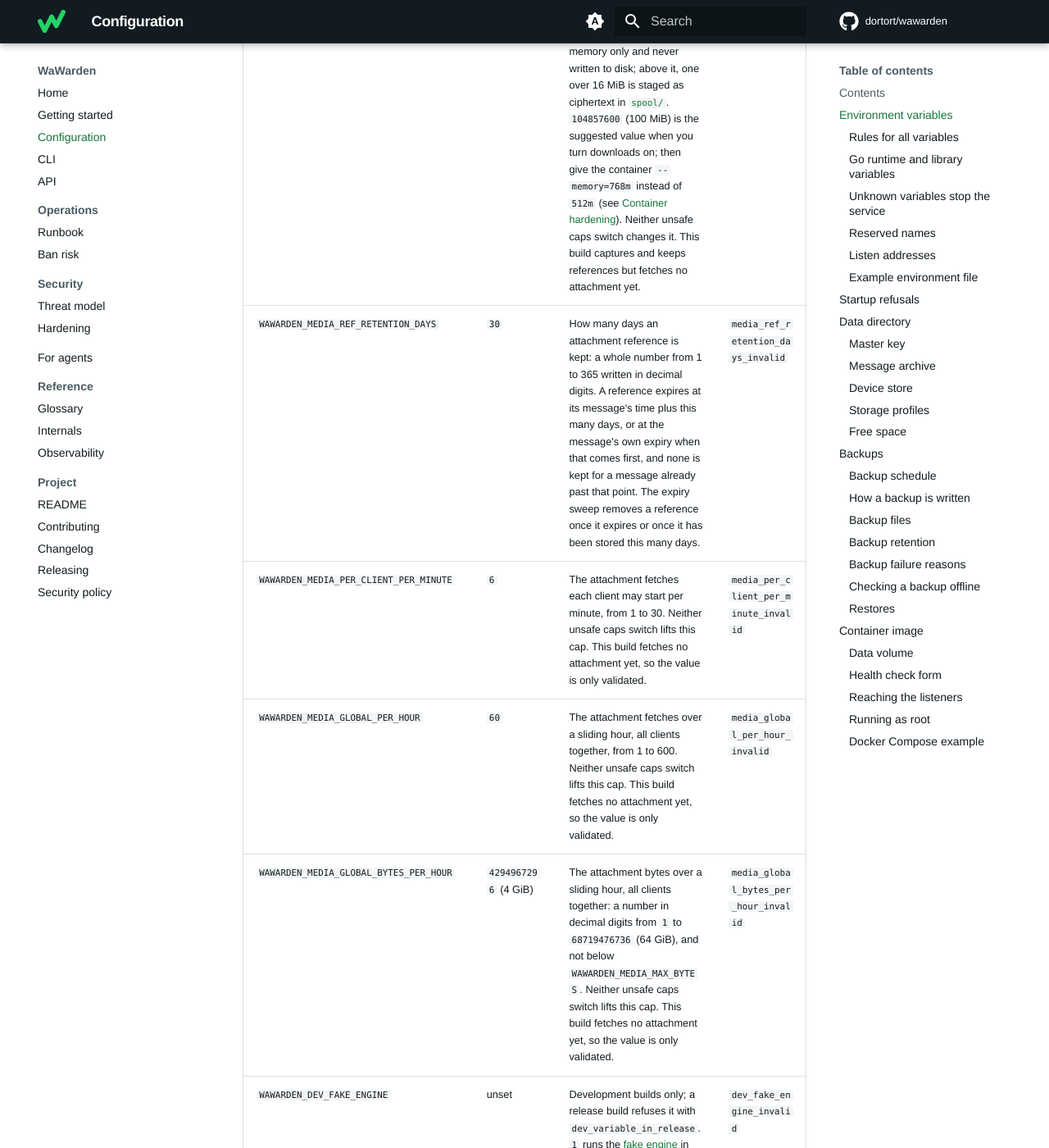
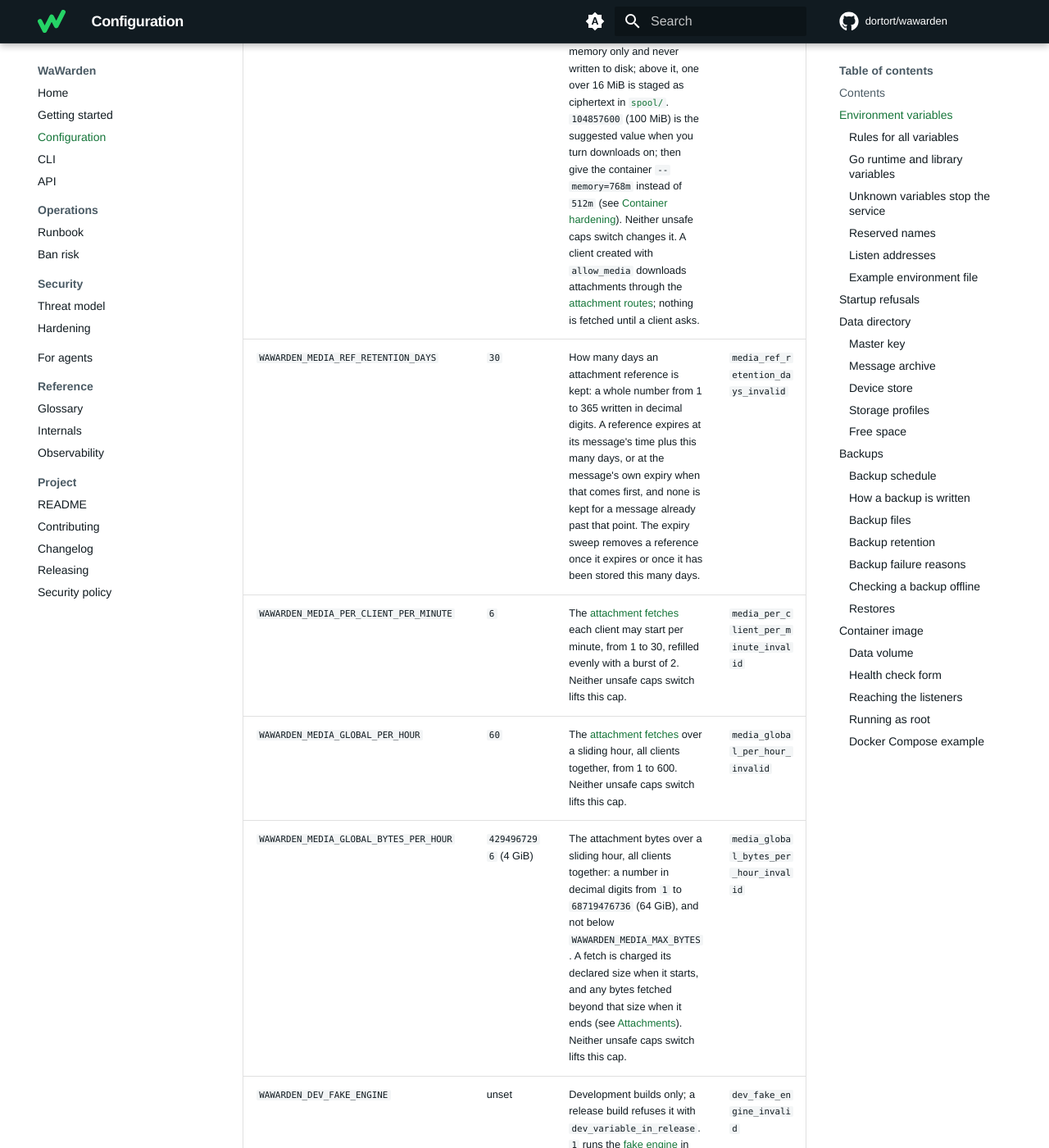
Before and after one commit to dortort/wawarden, an MkDocs documentation site: the page built from docs/configuration.md, in a window 1280 px wide and 1400 px high, scrolled down 7150 px. Shown: the whole window at 82% size. Built offline with MkDocs 1.6.1 and Material for MkDocs 9.7.7, drawn with Linux system fonts in a browser that asks for light colours; comment, search, counter and statistics services are not loaded; some of the changed text lies outside the part shown.

Commit message:
docs: stop saying that no attachment is fetched
The configuration, runbook, CLI, internals and threat-model pages said
that allow_media grants nothing, that no attachment is fetched or media
reference opened, and that no route writes a completion row. They now
say what the attachment routes do, and that only the engine's entry
point and the app's media service reach a fetch.

Co-Authored-By: Claude Opus 5.5 <noreply@anthropic.com>
Co-Authored-By: Claude Fable 5.1 <noreply@anthropic.com>

```diff
--- a/docs/configuration.md
+++ b/docs/configuration.md
@@ -85,11 +85,11 @@ These are all the variables this build reads.
 | `WAWARDEN_UNSAFE_SEND_CAPS` | unset | `1` lifts the upper caps of the two [send limits](api.md#send-limits) to 600 an hour and 60 a minute and logs `unsafe_send_caps` at every start; `0` or unset keeps them. Zero or a negative limit stays refused. It never lifts the attachment limits. | `unsafe_send_caps_invalid` |
 | `WAWARDEN_SEND_GLOBAL_PER_HOUR` | `30` | The [global send limit](api.md#send-limits): sends a sliding hour, all clients together, from 1 to 60, or to 600 with `WAWARDEN_UNSAFE_SEND_CAPS=1`. Each client's hourly share is this divided by the number of clients that may write, at least 1. | `send_global_per_hour_invalid` |
 | `WAWARDEN_SEND_PER_CLIENT_PER_MINUTE` | `10` | Each client's [send limit](api.md#send-limits) per sliding minute, from 1 to 10, or to 60 with `WAWARDEN_UNSAFE_SEND_CAPS=1`. | `send_per_client_per_minute_invalid` |
-| `WAWARDEN_MEDIA_MAX_BYTES` | `0` (off) | The largest attachment, in bytes, whose reference the service keeps so that it can be downloaded later: `0`, or a number in decimal digits from `1` to `2147483648` (2 GiB), with no sign, unit, separator or white space. `0` turns attachment downloads off: no reference is captured, and the expiry sweep, which runs every minute, removes every stored one. Above `0`, a reference is kept only for an attachment whose declared size is at most this cap, and at most 16 MiB for an image or 1 MiB for a sticker, and never for a view-once message. At or below `16777216` (16 MiB), a fetched attachment is held in memory only and never written to disk; above it, one over 16 MiB is staged as ciphertext in [`spool/`](#data-directory). `104857600` (100 MiB) is the suggested value when you turn downloads on; then give the container `--memory=768m` instead of `512m` (see [Container hardening](hardening.md#container-hardening)). Neither unsafe caps switch changes it. This build captures and keeps references but fetches no attachment yet. | `media_max_bytes_invalid` |
+| `WAWARDEN_MEDIA_MAX_BYTES` | `0` (off) | The largest attachment, in bytes, whose reference the service keeps so that it can be downloaded later: `0`, or a number in decimal digits from `1` to `2147483648` (2 GiB), with no sign, unit, separator or white space. `0` turns attachment downloads off: no reference is captured, and the expiry sweep, which runs every minute, removes every stored one. Above `0`, a reference is kept only for an attachment whose declared size is at most this cap, and at most 16 MiB for an image or 1 MiB for a sticker, and never for a view-once message. At or below `16777216` (16 MiB), a fetched attachment is held in memory only and never written to disk; above it, one over 16 MiB is staged as ciphertext in [`spool/`](#data-directory). `104857600` (100 MiB) is the suggested value when you turn downloads on; then give the container `--memory=768m` instead of `512m` (see [Container hardening](hardening.md#container-hardening)). Neither unsafe caps switch changes it. A client created with `allow_media` downloads attachments through the [attachment routes](api.md#attachments); nothing is fetched until a client asks. | `media_max_bytes_invalid` |
 | `WAWARDEN_MEDIA_REF_RETENTION_DAYS` | `30` | How many days an attachment reference is kept: a whole number from 1 to 365 written in decimal digits. A reference expires at its message's time plus this many days, or at the message's own expiry when that comes first, and none is kept for a message already past that point. The expiry sweep removes a reference once it expires or once it has been stored this many days. | `media_ref_retention_days_invalid` |
-| `WAWARDEN_MEDIA_PER_CLIENT_PER_MINUTE` | `6` | The attachment fetches each client may start per minute, from 1 to 30. Neither unsafe caps switch lifts this cap. This build fetches no attachment yet, so the value is only validated. | `media_per_client_per_minute_invalid` |
-| `WAWARDEN_MEDIA_GLOBAL_PER_HOUR` | `60` | The attachment fetches over a sliding hour, all clients together, from 1 to 600. Neither unsafe caps switch lifts this cap. This build fetches no attachment yet, so the value is only validated. | `media_global_per_hour_invalid` |
-| `WAWARDEN_MEDIA_GLOBAL_BYTES_PER_HOUR` | `4294967296` (4 GiB) | The attachment bytes over a sliding hour, all clients together: a number in decimal digits from `1` to `68719476736` (64 GiB), and not below `WAWARDEN_MEDIA_MAX_BYTES`. Neither unsafe caps switch lifts this cap. This build fetches no attachment yet, so the value is only validated. | `media_global_bytes_per_hour_invalid` |
+| `WAWARDEN_MEDIA_PER_CLIENT_PER_MINUTE` | `6` | The [attachment fetches](api.md#attachments) each client may start per minute, from 1 to 30, refilled evenly with a burst of 2. Neither unsafe caps switch lifts this cap. | `media_per_client_per_minute_invalid` |
+| `WAWARDEN_MEDIA_GLOBAL_PER_HOUR` | `60` | The [attachment fetches](api.md#attachments) over a sliding hour, all clients together, from 1 to 600. Neither unsafe caps switch lifts this cap. | `media_global_per_hour_invalid` |
+| `WAWARDEN_MEDIA_GLOBAL_BYTES_PER_HOUR` | `4294967296` (4 GiB) | The attachment bytes over a sliding hour, all clients together: a number in decimal digits from `1` to `68719476736` (64 GiB), and not below `WAWARDEN_MEDIA_MAX_BYTES`. A fetch is charged its declared size when it starts, and any bytes fetched beyond that size when it ends (see [Attachments](api.md#attachments)). Neither unsafe caps switch lifts this cap. | `media_global_bytes_per_hour_invalid` |
 | `WAWARDEN_DEV_FAKE_ENGINE` | unset | Development builds only; a release build refuses it with `dev_variable_in_release`. `1` runs the [fake engine](internals.md#fake-engine) in place of WhatsApp, `wrong_account` runs it pairing a number that is not the owner's, and `0` or unset runs the WhatsApp engine. | `dev_fake_engine_invalid` |
 
 ### Rules for all variables
@@ -401,8 +401,7 @@ filesystem that supports hard links and that only the service's user can read.
 
 `spool/` holds attachments staged on disk. Only an attachment over 16 MiB,
 fetched while `WAWARDEN_MEDIA_MAX_BYTES` is above 16 MiB, is staged there, and
-the first one creates `spool/` with mode `0700`; this build fetches no
-attachment yet. A staged file has mode `0600` and holds only ciphertext under a
+the first one creates `spool/` with mode `0700`. A staged file has mode `0600` and holds only ciphertext under a
 key kept in memory. On the `local` [profile](#storage-profiles) its name is
 removed as soon as it is created; on `nfs` it stays until its job ends. Once
 `archive.db` is locked, `serve` removes every regular file in `spool/` at every
@@ -448,7 +447,7 @@ only the derived keys, of the master key and of each retired key:
 | `chat-hmac` | 32 bytes | The `chat_hmac` of [audit lines](observability.md#audit-chain): the first 16 bytes of HMAC-SHA256 under this key over the chat's canonical identifier. It also keys their `message_hmac`, over a separate domain (see [Audit row HMAC](internals.md#audit-row-hmac)). No [notification event](observability.md#notifications) names a chat. |
 | `cursor-seal` | 32 bytes | Seals the `next` cursors of the [client API](api.md#cursors-and-message-references). |
 | `mref` | 32 bytes | Seals the [message references](api.md#cursors-and-message-references) of the client API. |
-| `media-ref` | 32 bytes | Seals the [media reference](internals.md#media-reference) the engine keeps for an attachment while `WAWARDEN_MEDIA_MAX_BYTES` is above 0; a retired key's opens what it sealed. Nothing in this build opens one yet. |
+| `media-ref` | 32 bytes | Seals the [media reference](internals.md#media-reference) the engine keeps for an attachment while `WAWARDEN_MEDIA_MAX_BYTES` is above 0; a retired key's opens what it sealed. The engine opens one only to fetch the attachment a client asked for, and only for the message it was sealed for. |
 | `audit-chain` | 32 bytes | The key of the [audit chain](observability.md#audit-chain)'s row HMACs. |
 
 What leaves the service:
```
Also changed, not shown: docs/cli.md (+3 -2 lines), docs/internals.md (+4 -4 lines), docs/runbook.md (+3 -2 lines), docs/threat-model.md (+12 -7 lines).
